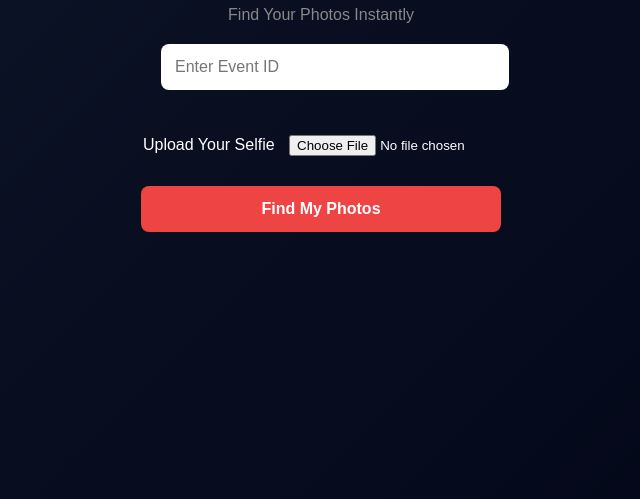
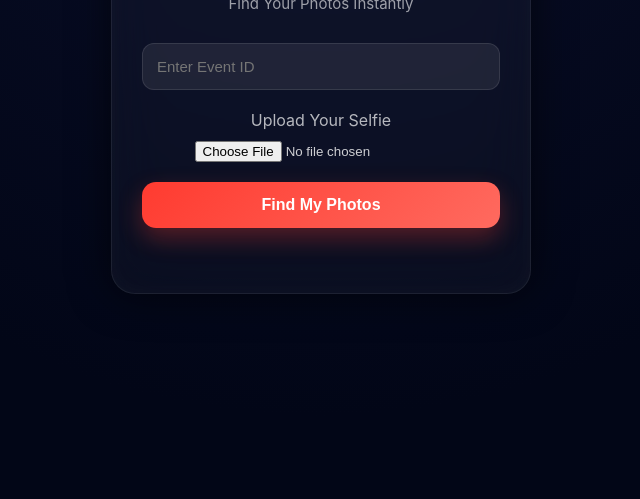
Before and after one commit to picaro-app/picaro, a plain HTML site: page index.html in a window 1280 px wide. Shown: the part 301-800 px from the top of the page, without its empty margins (319-959 px from the left). Drawn offline with Linux system fonts and the light colour scheme.

Commit message:
added premium client ui

```diff
--- /dev/null
+++ b/client.css
@@ -0,0 +1,157 @@
+/* PICARO Premium Client UI */
+
+* {
+    margin: 0;
+    padding: 0;
+    box-sizing: border-box;
+}
+
+body {
+    font-family: -apple-system, BlinkMacSystemFont, "Segoe UI", Roboto, sans-serif;
+    background: radial-gradient(circle at top, #0a0f2a, #020617 70%);
+    min-height: 100vh;
+    display: flex;
+    justify-content: center;
+    align-items: center;
+    color: white;
+}
+
+/* Main container */
+.client-container {
+    background: rgba(255, 255, 255, 0.03);
+    backdrop-filter: blur(25px);
+    border: 1px solid rgba(255,255,255,0.08);
+    border-radius: 24px;
+    padding: 40px 30px;
+    width: 90%;
+    max-width: 420px;
+    text-align: center;
+    box-shadow:
+        0 0 40px rgba(0,0,0,0.6),
+        inset 0 0 20px rgba(255,255,255,0.03);
+}
+
+/* Logo */
+.client-container h1 {
+    font-size: 32px;
+    font-weight: 600;
+    letter-spacing: 1px;
+    margin-bottom: 10px;
+}
+
+/* Subtitle */
+.subtitle {
+    color: rgba(255,255,255,0.6);
+    margin-bottom: 30px;
+    font-size: 15px;
+}
+
+/* Input */
+.search-box input {
+    width: 100%;
+    padding: 14px;
+    border-radius: 12px;
+    border: none;
+    outline: none;
+    font-size: 15px;
+    margin-bottom: 20px;
+
+    background: rgba(255,255,255,0.08);
+    color: white;
+
+    border: 1px solid rgba(255,255,255,0.1);
+
+    transition: 0.3s;
+}
+
+.search-box input:focus {
+    border: 1px solid #4f7cff;
+    box-shadow: 0 0 15px rgba(79,124,255,0.4);
+}
+
+/* File upload */
+.selfie-section {
+    margin-bottom: 20px;
+}
+
+.selfie-section label {
+    display: block;
+    margin-bottom: 10px;
+    color: rgba(255,255,255,0.7);
+}
+
+input[type="file"] {
+    color: rgba(255,255,255,0.8);
+}
+
+/* Preview image */
+.selfie-preview {
+    margin-top: 15px;
+    max-width: 120px;
+    border-radius: 12px;
+    border: 2px solid rgba(255,255,255,0.2);
+}
+
+/* Button */
+#findBtn {
+    width: 100%;
+    padding: 14px;
+    border-radius: 14px;
+    border: none;
+    font-size: 16px;
+    font-weight: 600;
+    cursor: pointer;
+
+    background: linear-gradient(135deg, #ff3b30, #ff6a5f);
+
+    color: white;
+
+    box-shadow:
+        0 10px 25px rgba(255,59,48,0.3);
+
+    transition: 0.3s;
+}
+
+#findBtn:hover {
+    transform: translateY(-2px);
+    box-shadow:
+        0 15px 35px rgba(255,59,48,0.5);
+}
+
+/* Loading text */
+#loadingText {
+    margin-top: 15px;
+    color: rgba(255,255,255,0.6);
+}
+
+/* Gallery */
+.gallery-grid {
+    margin-top: 25px;
+    display: grid;
+    grid-template-columns: 1fr 1fr;
+    gap: 10px;
+}
+
+.gallery-grid img {
+    width: 100%;
+    border-radius: 12px;
+    transition: 0.3s;
+}
+
+.gallery-grid img:hover {
+    transform: scale(1.05);
+}
+
+/* Mobile optimization */
+@media (max-width: 480px) {
+
+    .client-container {
+        padding: 30px 20px;
+        border-radius: 18px;
+    }
+
+    .client-container h1 {
+        font-size: 26px;
+    }
+
+}
--- a/index.html
+++ b/index.html
@@ -6,7 +6,7 @@
     <!-- MOBILE RESPONSIVE FIX -->
     <meta name="viewport" content="width=device-width, initial-scale=1.0">
 
-    <link rel="stylesheet" href="style.css">
+    <link rel="stylesheet" href="client.css">
 </head>
 
 <body>
```
